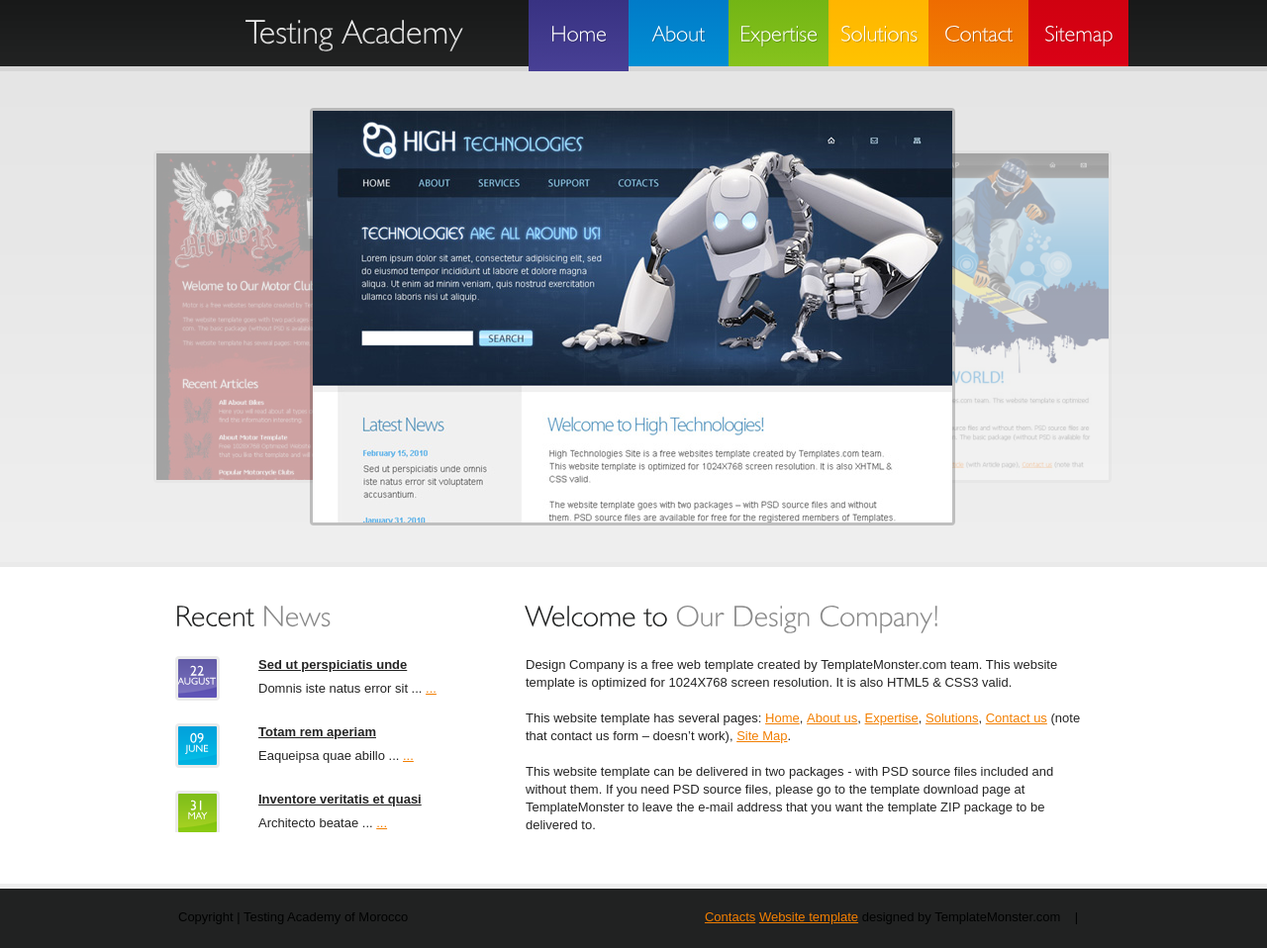
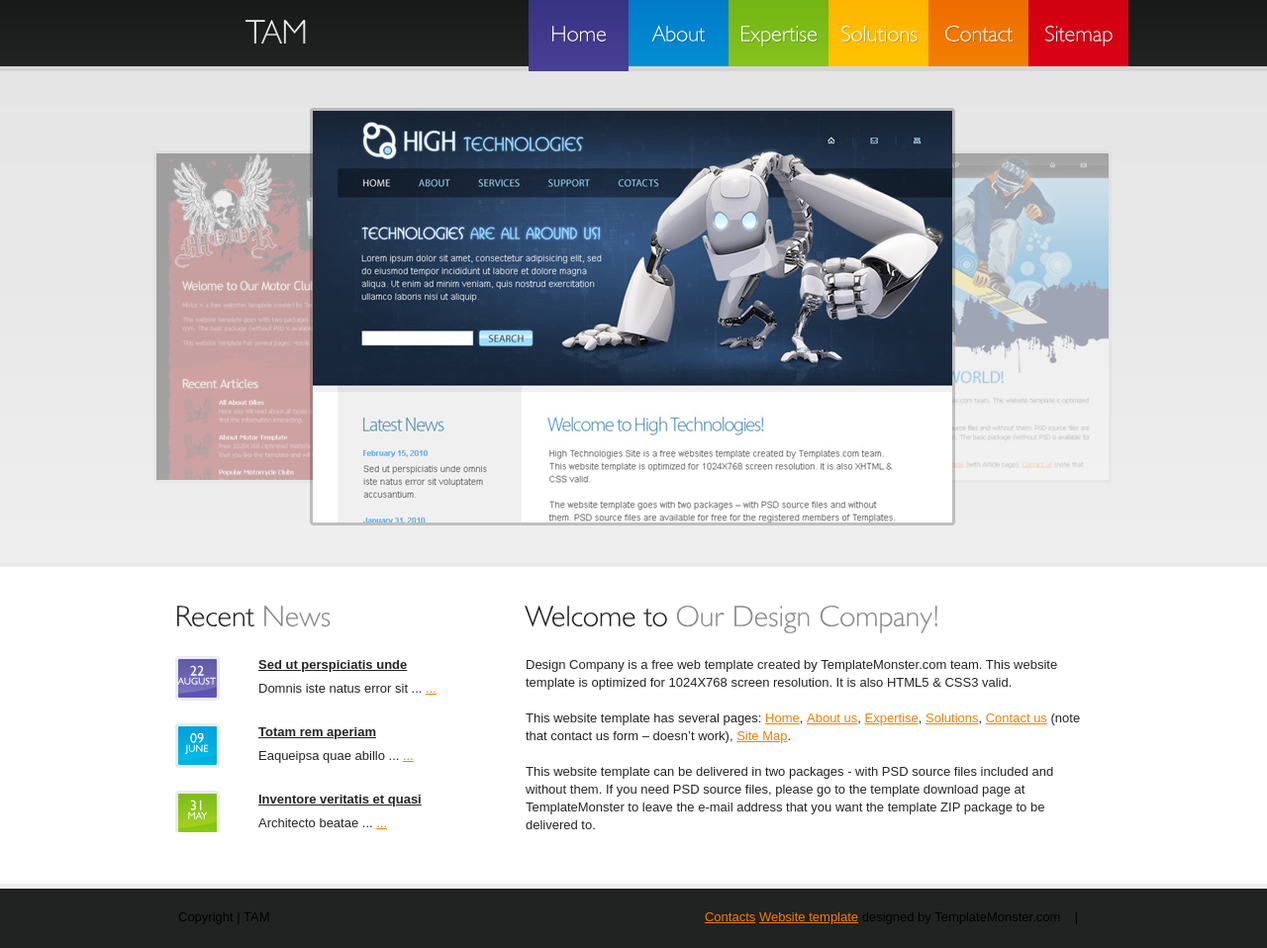
Before and after one commit to hraf-azzouzi/HTML_Template, a plain HTML site: page index.html in a window 1280 px wide. Shown: the whole page at 99% size. Drawn offline with Linux system fonts and the light colour scheme.

Commit message:
John Doe
Modification de la raison sociale

```diff
--- a/index.html
+++ b/index.html
@@ -1,7 +1,7 @@
 <!DOCTYPE html>
 <html lang="en">
 	<head>
-		<title>Home - Home Page | Design Company - Testing Academy</title>
+		<title>Home - Home Page | Design Company - TAM</title>
 		<meta charset="utf-8">
 		<link rel="stylesheet" href="css/reset.css" type="text/css" media="all">
 		<link rel="stylesheet" href="css/style.css" type="text/css" media="all">
@@ -26,7 +26,7 @@
 		<!-- header -->
 		<header>
 			<div class="container">
-				<h1><a href="index.html">Testing Academy</a></h1>
+				<h1><a href="index.html">TAM</a></h1>
 				<nav>
 					<ul>
 						<li>
@@ -130,7 +130,7 @@
 			<div class="container">
 				<div class="wrapper">
 					<div class="fleft">
-						Copyright | Testing Academy of Morocco
+						Copyright | TAM
 					</div>
 					<div class="fright">
 						<a href="contacts.html" target="_blank" rel="nofollow">Contacts</a><!--provided by Templates.com-->
```
